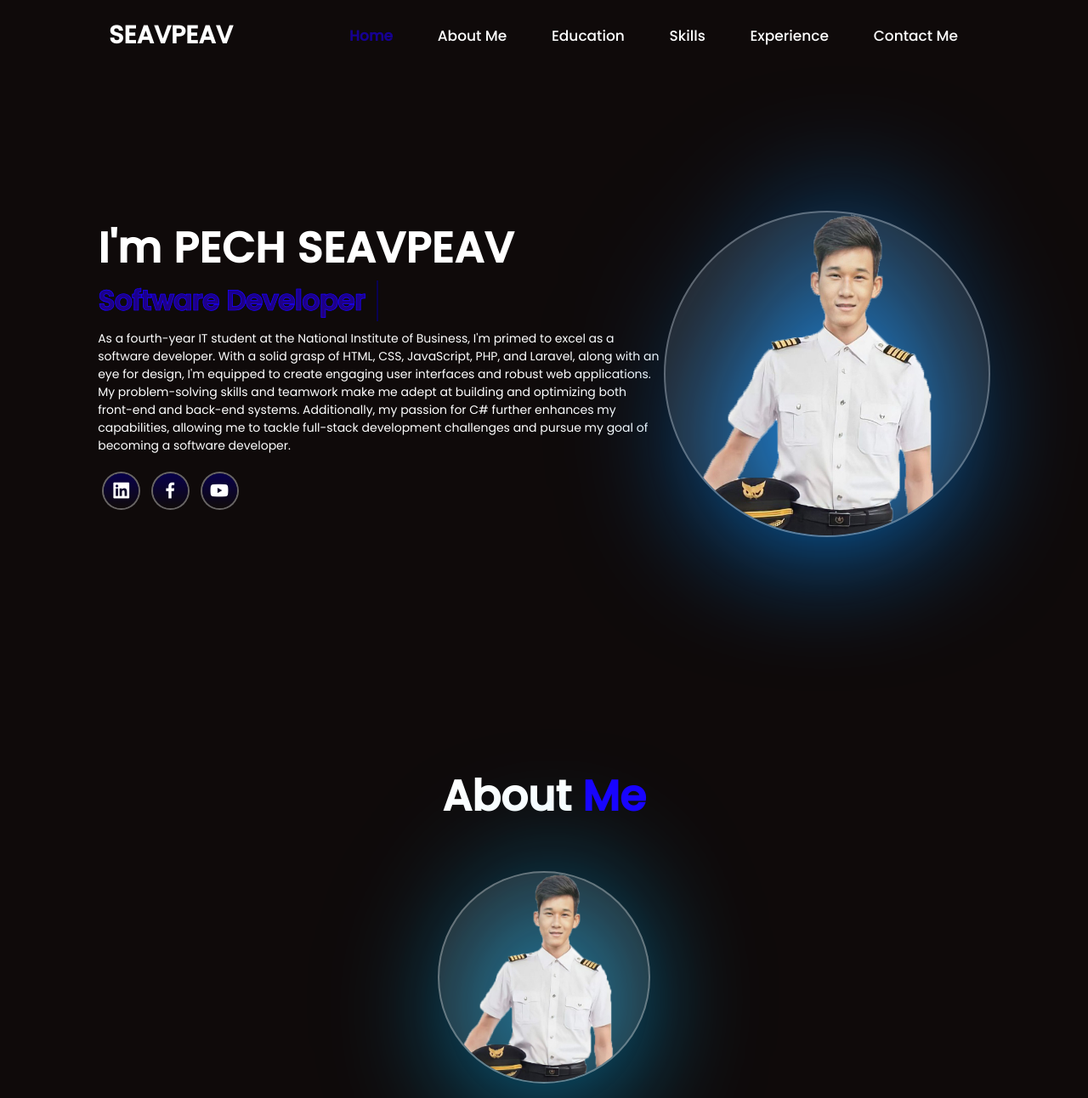
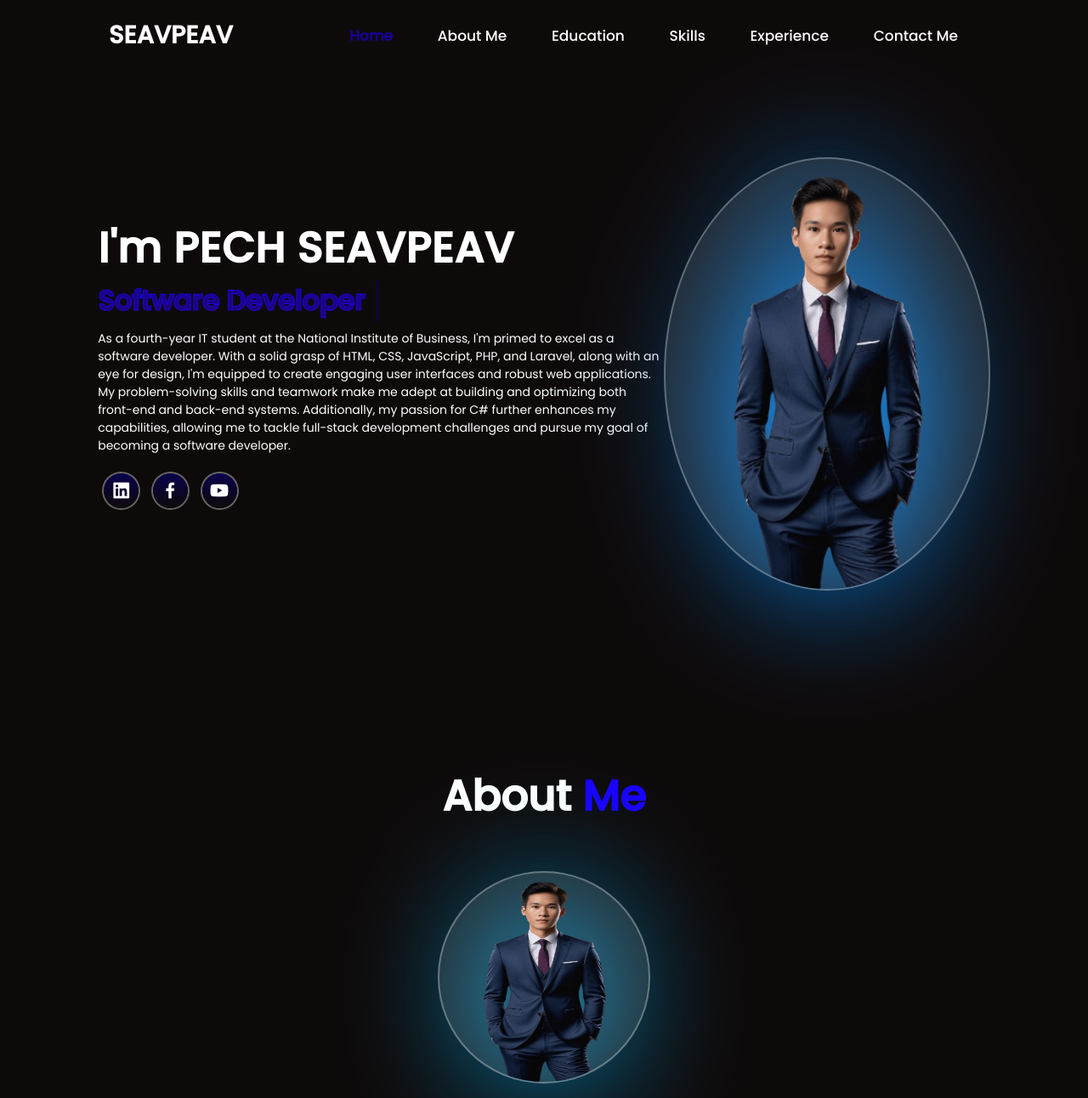
Before and after one commit to PEav52/PEAV-lab, a plain HTML site: page index.html in a window 1280 px wide. Shown: the top 1292 px of the page at 85% size. Drawn offline with nearby package versions, Linux system fonts and the light colour scheme; files whose address does not match are found by name.

Commit message:
Update index.html

```diff
--- a/index.html
+++ b/index.html
@@ -39,12 +39,12 @@
                 <a href="https://www.youtube.com/channel/UC4Xr1KfsZVfRxPIKN6Ymmag"><i class='bx bxl-youtube' style="--vlr:9"></i></a>
             </div>
         </div>
-        <img src="image/peav.png" alt="">
+        <img src="image/no_bg.png" alt="">
     </section>
     <!-- *************************About Section************************* -->
     <section class="about" id="about">
         <h2 class="title">About <span>Me</span></h2>
-        <img src="image/peav.png" alt="" class="aboutImg">
+        <img src="image/no_bg.png" alt="" class="aboutImg">
         <div class="text-content2">
             <h2>PECH SEAVPEAV</h2>
             <p>Currently, I am in my fourth year of studies at the National Institute of Business, majoring in IT. Throughout my education, I have completed courses in Photoshop and Illustrator, honing my skills in digital design. I also gained practical experience as a graphic designer for the Hello Friends project, where I was responsible for designing certificates and Thanksgiving letters.<br><br>
```
